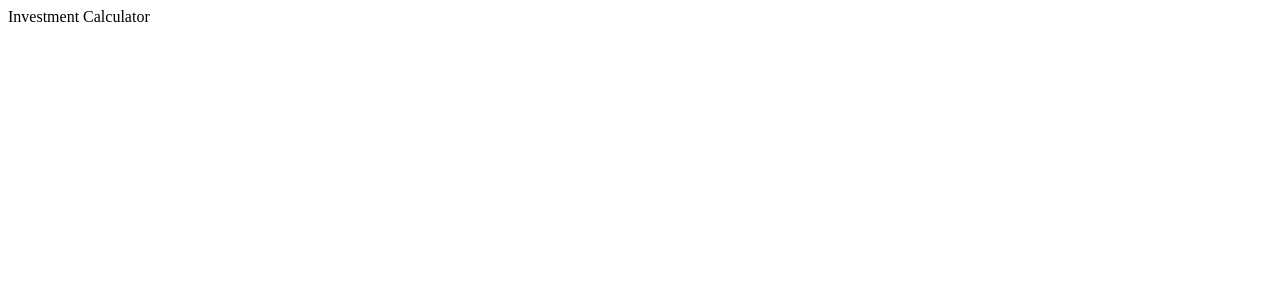
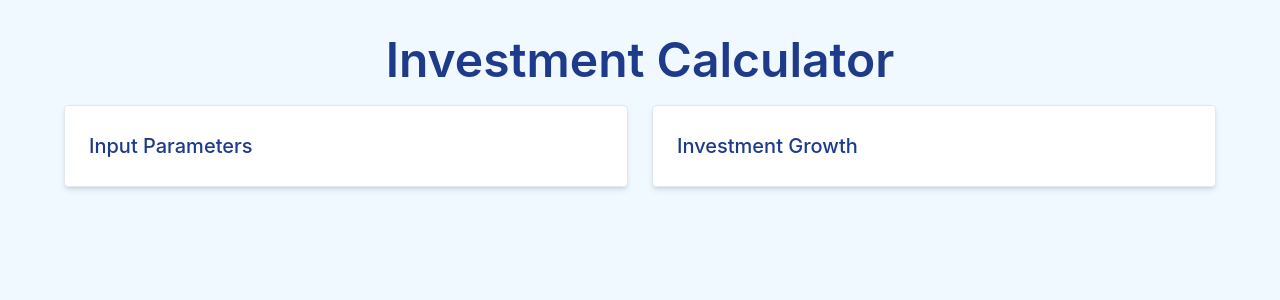
Before and after one commit to nada0329/Investment_Calculator, a React (Vite) app in the folder vite-project/: page / in a window 1280 px wide. Shown: the top 300 px of the page. Built offline with nearby package versions, Linux system fonts and the light colour scheme.

Commit message:
use MUI for the design structure

```diff
--- a/vite-project/package.json
+++ b/vite-project/package.json
@@ -10,6 +10,10 @@
     "preview": "vite preview"
   },
   "dependencies": {
+    "@emotion/react": "^11.14.0",
+    "@emotion/styled": "^11.14.1",
+    "@mui/icons-material": "^7.3.5",
+    "@mui/material": "^7.3.5",
     "react": "^19.2.0",
     "react-dom": "^19.2.0"
   },
--- a/vite-project/src/App.jsx
+++ b/vite-project/src/App.jsx
@@ -1,5 +1,15 @@
 import React from 'react'
 import calculateYearlyData from './Services/calculateYearlyData'
+import Container from '@mui/material/Container';
+import Typography from '@mui/material/Typography'
+import Box from '@mui/material/Box';
+import Paper from '@mui/material/Paper';
+import Grid from '@mui/material/Grid';
+
+import { ThemeProvider } from '@mui/material/styles';
+import CssBaseline from '@mui/material/CssBaseline';
+import waterfallTheme from './theme';  // Import your theme
+
 
 export default function App() {
 
@@ -8,6 +18,30 @@ export default function App() {
 
 
   return (
-    <div>Investment Calculator</div>
-  )
+    <ThemeProvider theme={waterfallTheme}>
+      <CssBaseline />
+        <Container maxWidth="lg" sx={{ py: 4 }}>
+          <Typography variant="h3" component="h1" gutterBottom align="center">
+            {/* Add your main title here */}
+              Investment Calculator
+          </Typography>
+
+          <Grid container spacing={3}>
+            <Grid size={{ xs: 12, md: 6 }}>
+              <Paper sx={{ p: 3 }}>
+                {/* Input section will go here */}
+                <Typography variant="h6">Input Parameters</Typography>
+              </Paper>
+            </Grid>
+
+            <Grid size={{ xs: 12, md: 6 }}>
+              <Paper sx={{ p: 3 }}>
+                {/* Results table will go here */}
+                <Typography variant="h6">Investment Growth</Typography>
+              </Paper>
+            </Grid>
+          </Grid>
+        </Container>
+    </ThemeProvider>
+);
 }
--- /dev/null
+++ b/vite-project/src/theme.js
@@ -0,0 +1,69 @@
+import { createTheme } from '@mui/material/styles';
+
+// Define our waterfall color palette
+const waterfallColors = {
+  deepPool: '#1e3a8a',      // Deep navy blue for depth
+  flowingWater: '#0ea5e9',  // Bright flowing blue
+  turquoise: '#06b6d4',     // Clear turquoise water
+  waterFoam: '#f0f9ff',     // Very light blue for foam
+  forestGreen: '#15803d',   // Surrounding nature
+  white: '#ffffff'          // Pure white
+};
+
+
+const waterfallTheme = createTheme({
+  palette: {
+    primary: {
+      main: waterfallColors.deepPool,      // Use deep blue as primary
+      light: waterfallColors.flowingWater, // Lighter blue for hover states
+      dark: '#1e40af',                     // Even darker blue for active states
+      contrastText: waterfallColors.white  // White text on blue buttons
+    },
+    secondary: {
+      main: waterfallColors.turquoise,     // Turquoise as secondary color
+      light: '#67e8f9',                    // Lighter turquoise
+      dark: '#0e7490',                     // Darker turquoise
+      contrastText: waterfallColors.white  // White text on turquoise
+    },
+    background: {
+      default: waterfallColors.waterFoam,  // Light blue background
+      paper: waterfallColors.white         // White containers/cards
+    },
+    text: {
+      primary: '#1e293b',                  // Dark blue-gray for readability
+      secondary: '#475569'                 // Medium gray for secondary text
+    }
+  },
+  typography: {
+    fontFamily: '"Inter", "Roboto", "Helvetica", "Arial", sans-serif',
+    h3: {
+      fontWeight: 600,
+      color: waterfallColors.deepPool      // Use deep blue for main headings
+    },
+    h6: {
+      fontWeight: 500,
+      color: waterfallColors.deepPool      // Deep blue for section headings
+    }
+  },
+  components: {
+    MuiPaper: {
+      styleOverrides: {
+        root: {
+          boxShadow: '0 4px 6px -1px rgb(0 0 0 / 0.1), 0 2px 4px -2px rgb(0 0 0 / 0.1)',
+          border: `1px solid #e2e8f0`      // Subtle border for paper elements
+        }
+      }
+    },
+    MuiButton: {
+      styleOverrides: {
+        root: {
+          borderRadius: 8,                 // Slightly rounded buttons
+          textTransform: 'none',           // Keep text normal case
+          fontWeight: 500
+        }
+      }
+    }
+  }
+});
+
+export default waterfallTheme;
```
Also changed, not shown: 1 other file (tests, documents, lock files or other folders).
